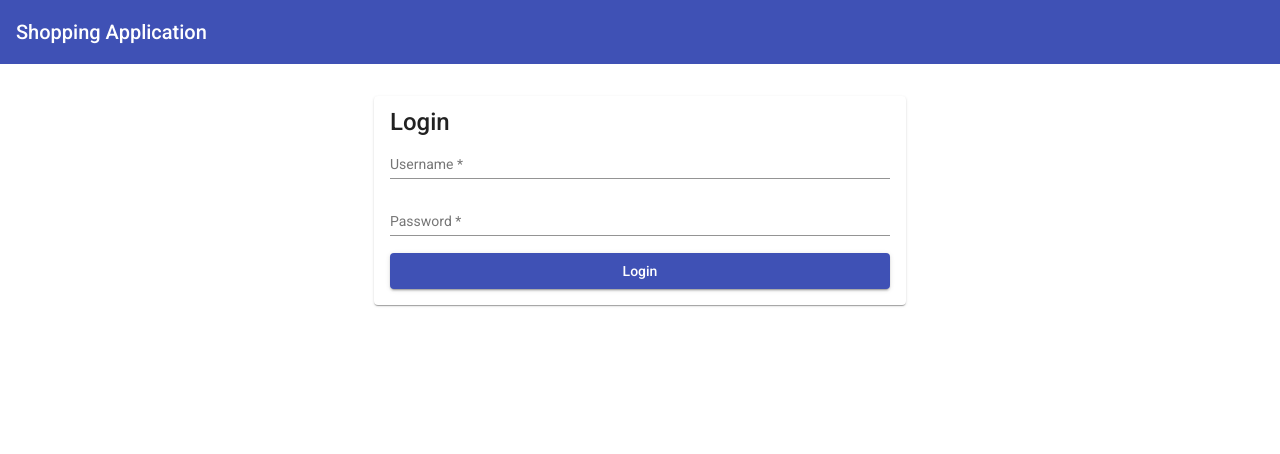
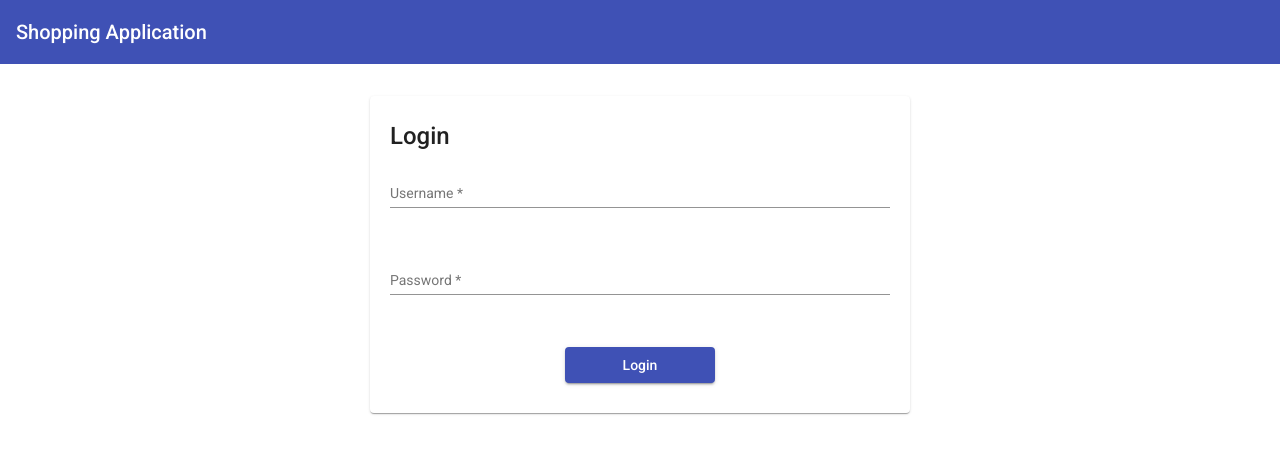
Before and after one commit to rishabhgist/fullstack-soulful-app, an Angular app in the folder frontend/: page / in a window 1280 px wide. Shown: the top 454 px of the page. Built offline with nearby package versions, Linux system fonts and the light colour scheme.

Commit message:
added styling to form elements

```diff
--- a/frontend/src/app/dashboard/dashboard.component.css
+++ b/frontend/src/app/dashboard/dashboard.component.css
@@ -2,8 +2,18 @@ mat-card{
     width: 500px;
     margin: auto;
     margin-top: 2rem;
+    padding: 30px 20px;
 }
 form{
     display: flex;
     flex-direction: column;
+    align-items: center;
 }
+mat-form-field{
+    margin: 15px 0;
+    width: 100%;
+}
+button{
+    margin-top: 20px;
+    width: 150px;
+}
```
